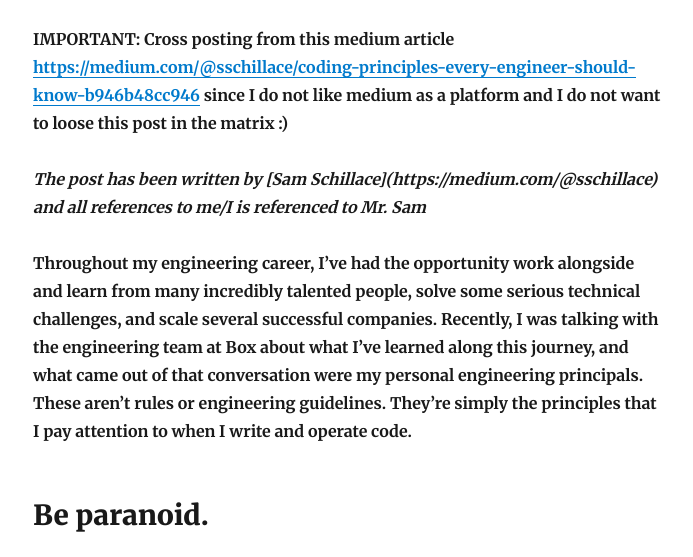
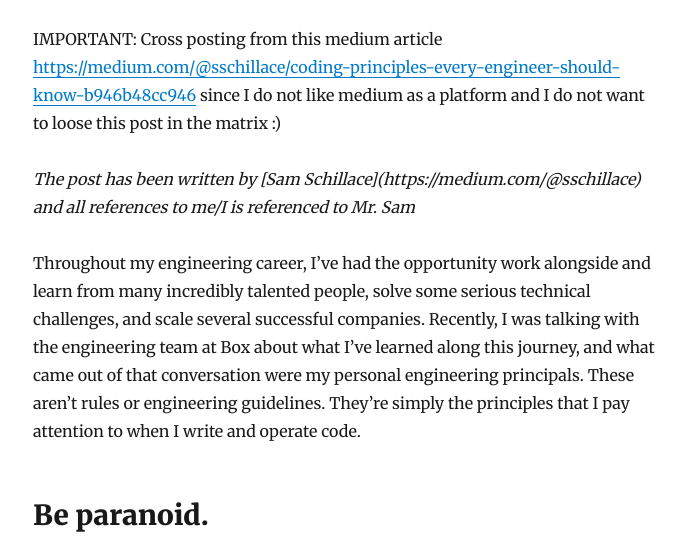
Before and after one commit to vinitkumar/vinitkumar.me, a Gatsby site: page /2019-04-08-cross-post-coding-principles-every-engineer-should-know/ in a window 1280 px wide. Shown: the part 214-771 px from the top of the page, without its empty margins (292-985 px from the left). Built offline with nearby package versions, Linux system fonts and the light colour scheme; Gatsby itself is replaced by a stand-in of ours; some packages are replaced by stand-ins of ours.

Commit message:
fix one post

```diff
--- a/content/blog/2019-04-08-cross-post-coding-principles-every-engineer-should-know/index.md
+++ b/content/blog/2019-04-08-cross-post-coding-principles-every-engineer-should-know/index.md
@@ -5,11 +5,10 @@ date: 2019-04-08 18:18 +0530
 tags: tech coding advice puregold
 ---
 
-<strong>IMPORTANT<strong>: Cross posting from this medium article https://medium.com/@sschillace/coding-principles-every-engineer-should-know-b946b48cc946 since I do not like medium as a platform and I do not want to loose this post in the matrix :)
+IMPORTANT: Cross posting from this medium article https://medium.com/@sschillace/coding-principles-every-engineer-should-know-b946b48cc946 since I do not like medium as a platform and I do not want to loose this post in the matrix :)
 
-<p>
-<i>The post has been written by [Sam Schillace](https://medium.com/@sschillace) and all references to me/I is referenced to Mr. Sam</i>
-</p>
+<p><i>The post has been written by [Sam Schillace](https://medium.com/@sschillace) and all references to me/I is referenced to Mr. Sam</i></p>
+
 
 Throughout my engineering career, I’ve had the opportunity work alongside and learn from many incredibly talented people, solve some serious technical challenges, and scale several successful companies. Recently, I was talking with the engineering team at Box about what I’ve learned along this journey, and what came out of that conversation were my personal engineering principals. These aren’t rules or engineering guidelines. They’re simply the principles that I pay attention to when I write and operate code.
 
```
